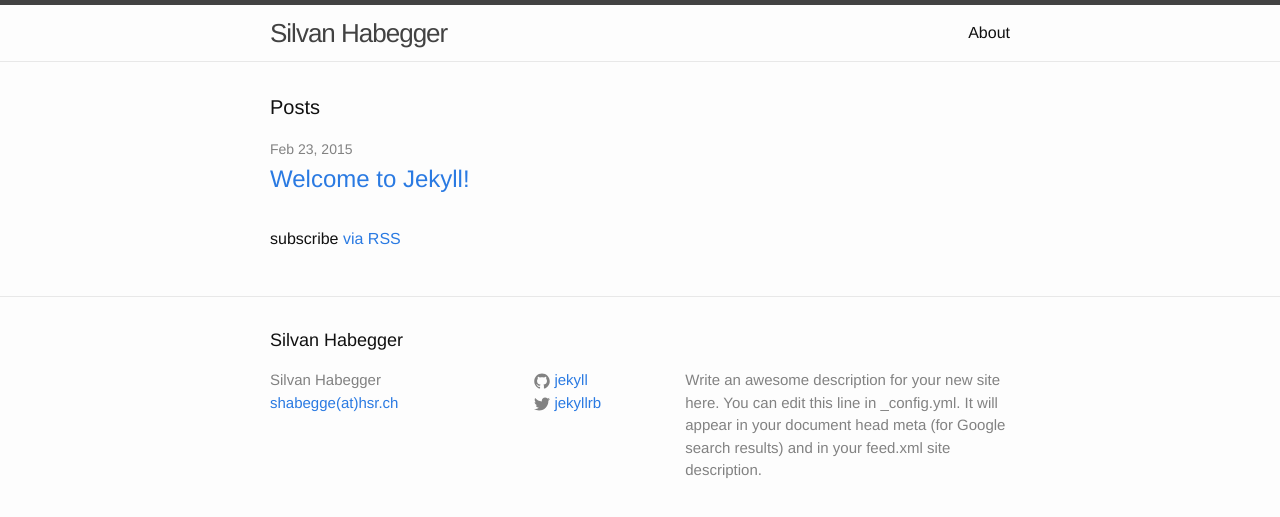
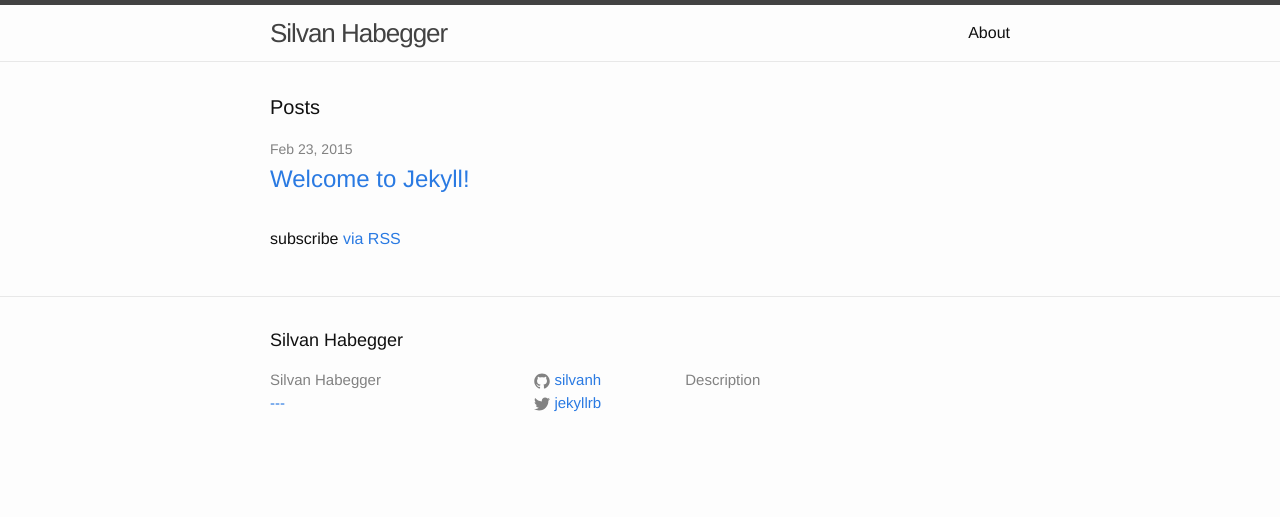
Before and after one commit to silvanh/silvanh.github.io, a Jekyll site: the page built from index.html, in a window 1280 px wide. Shown: the top 517 px of the page. Built offline with Jekyll 4.4.1, drawn with Linux system fonts in a browser that asks for light colours.

Commit message:
deleted description and email address

```diff
--- a/_config.yml
+++ b/_config.yml
@@ -1,14 +1,12 @@
 # Site settings
 title: Silvan Habegger
-email: shabegge(at)hsr.ch
+email: ---
 description: > # this means to ignore newlines until "baseurl:"
-  Write an awesome description for your new site here. You can edit this
-  line in _config.yml. It will appear in your document head meta (for
-  Google search results) and in your feed.xml site description.
+  Description
 baseurl: "" # the subpath of your site, e.g. /blog/
 url: "http://yourdomain.com" # the base hostname & protocol for your site
 twitter_username: jekyllrb
-github_username:  jekyll
+github_username:  silvanh
 
 # Build settings
 markdown: kramdown
```
